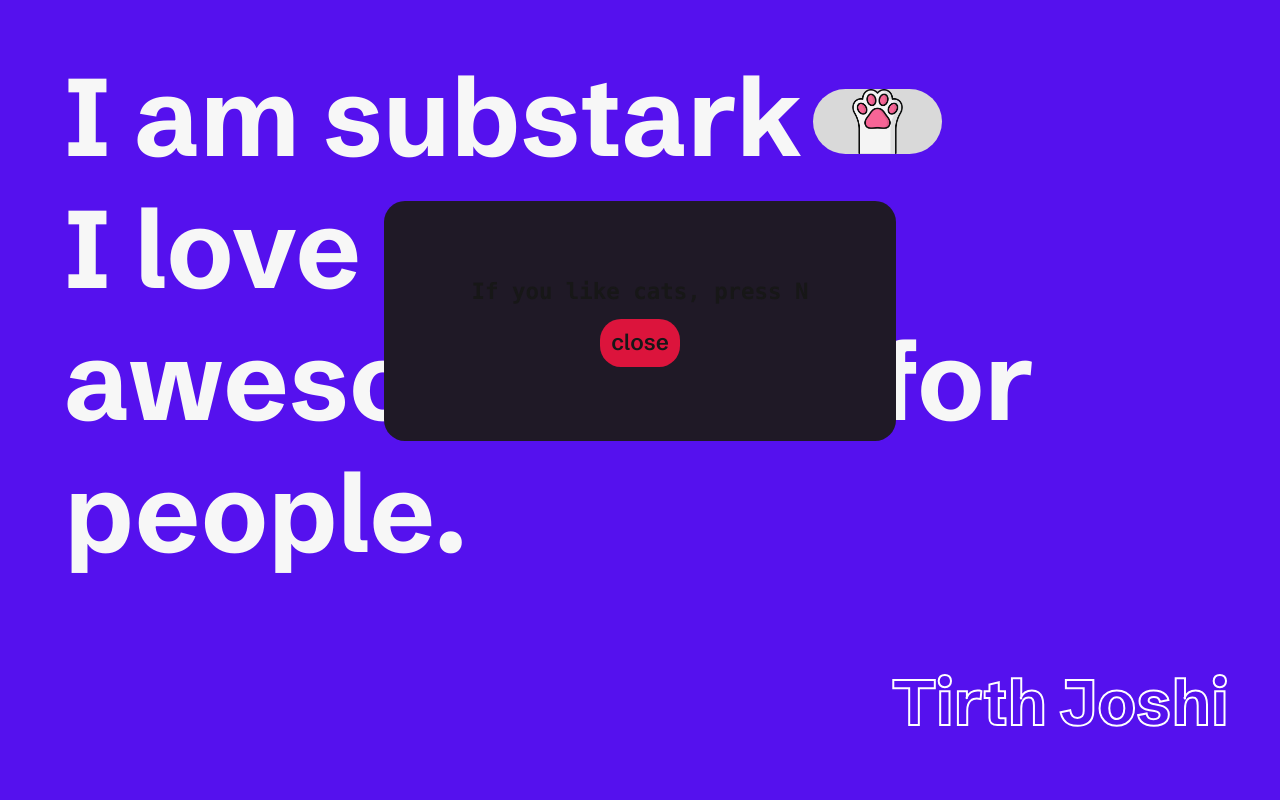
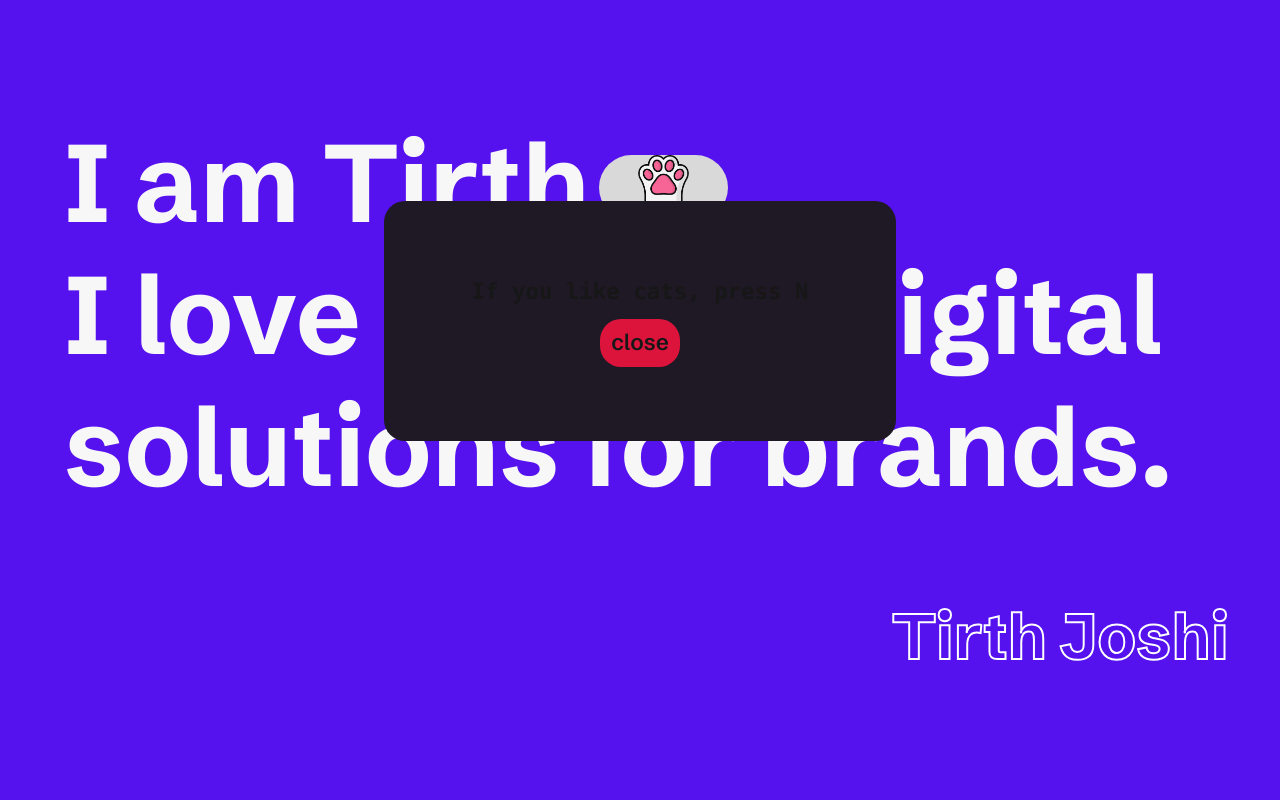
Before and after one commit to TirthJoshi19/cattofolio, a Next.js app: page / in a window 1280 px wide. Shown: the top 800 px of the page. Built offline with nearby package versions, Linux system fonts and the light colour scheme.

Commit message:
name change

```diff
--- a/src/app/globals.css
+++ b/src/app/globals.css
@@ -180,6 +180,10 @@ body {
   .contacthead {
     flex-direction: column;
   }
+
+  .popupmsg {
+    display: none;
+  }
 }
 
 .invert {
--- a/src/app/utils/headings.jsx
+++ b/src/app/utils/headings.jsx
@@ -6,10 +6,10 @@ const MainHead = () => {
   return (
     <div className={styles.mainheadWide}>
       <div className={styles.icontextcontainer}>
-        <h1>I am substark </h1> <Icon mobileHidden={true} icon={'/assets/paw (2).png'} tabletHidden={true}/>
+        <h1>I am  Tirth</h1> <Icon mobileHidden={true} icon={'/assets/paw (2).png'} tabletHidden={true}/>
 
       </div>
-      I love building awesome stuff for people.
+      I love crafting digital solutions for brands.
       <Icon icon={'/assets/paw (2).png'} mobileHidden={false} desktopHidden={true}/>
     </div>
   )
```
